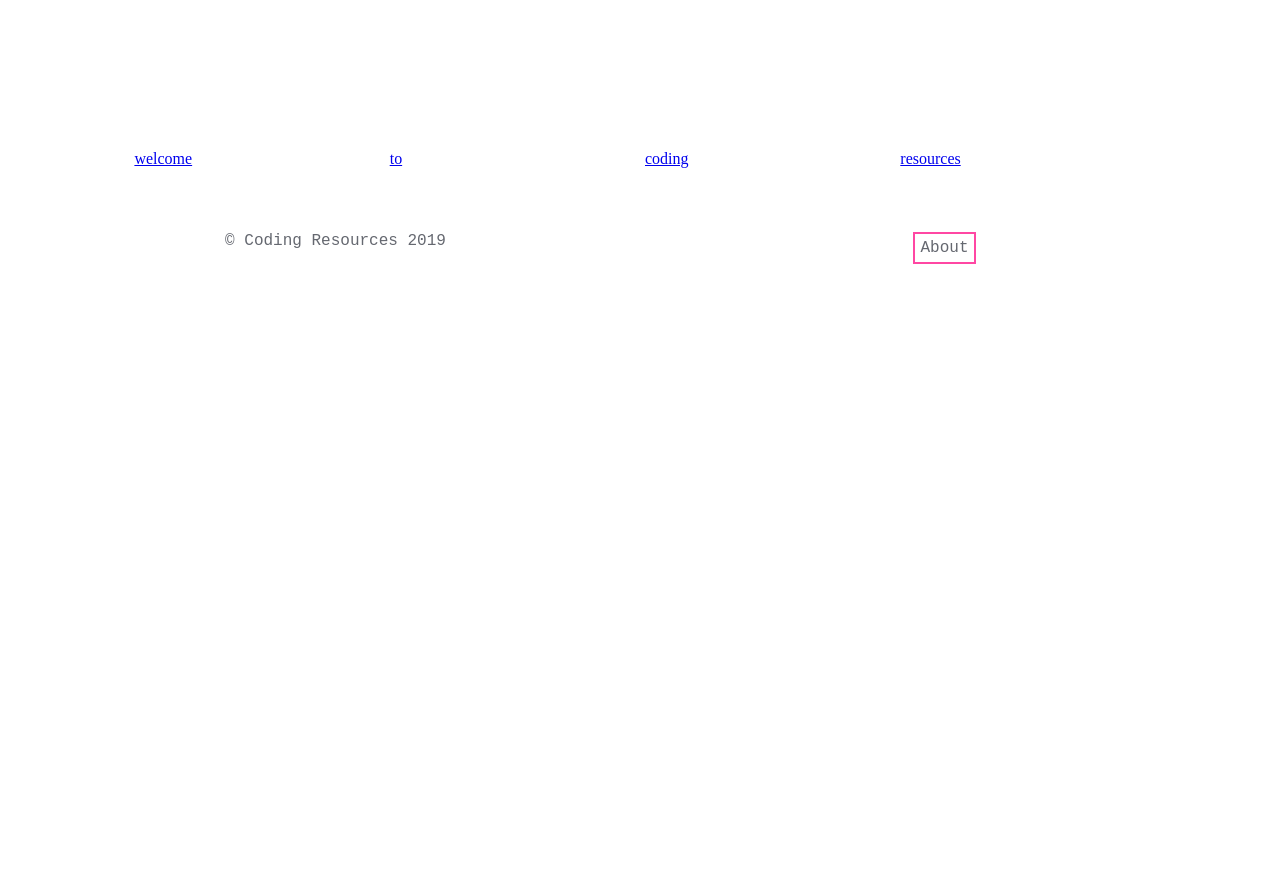
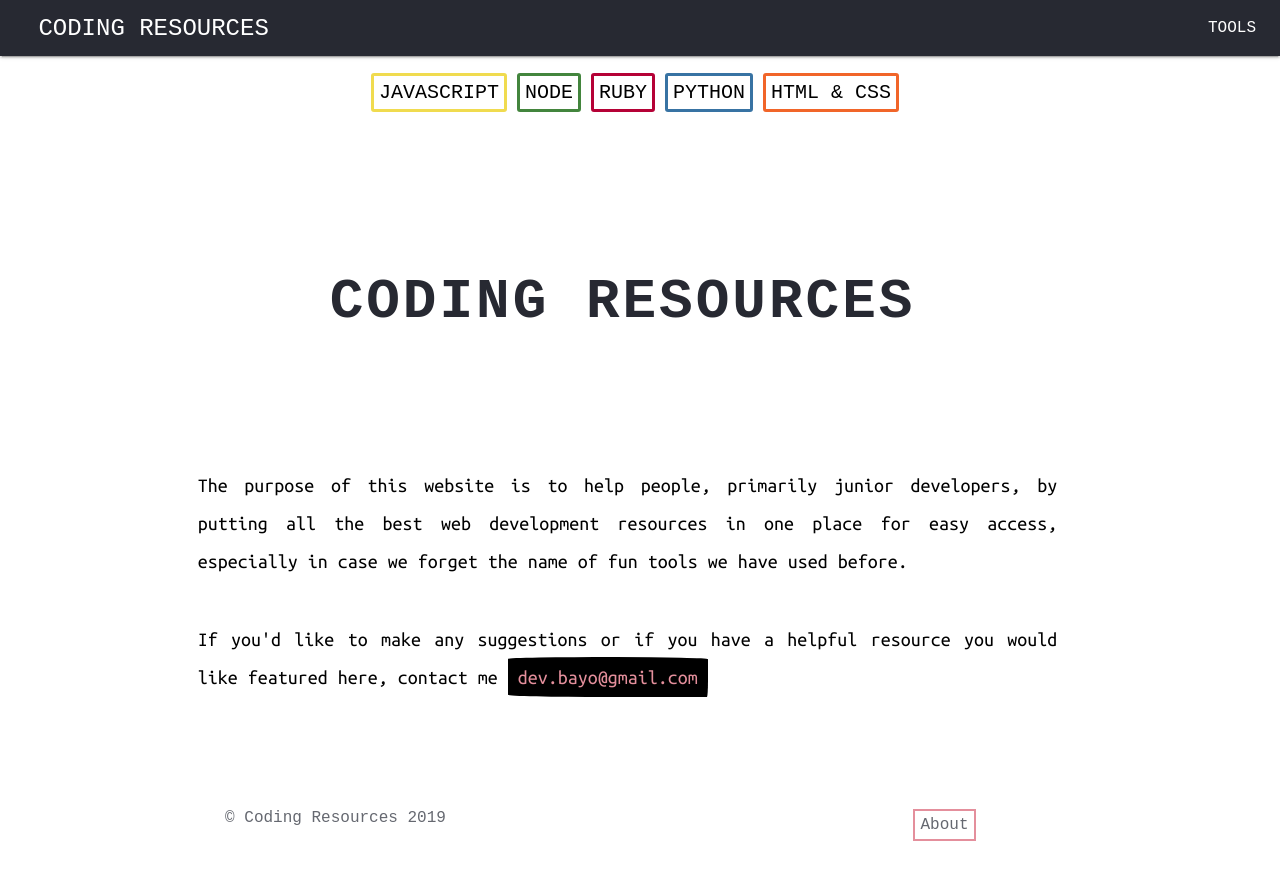
Before and after one commit to Bayo19/Gatsby-website, a Gatsby site: page / in a window 1280 px wide. Before the commit the page ends 800 px from the top, so only its background shows below. Built offline with nearby package versions, Linux system fonts and the light colour scheme; Gatsby itself is replaced by a stand-in of ours; a web font is replaced by a local one.

Commit message:
final commit for MVP

```diff
--- a/package.json
+++ b/package.json
@@ -14,13 +14,16 @@
     "test": "echo \"Write tests! -> https://gatsby.dev/unit-testing\" && exit 1"
   },
   "dependencies": {
+    "animate.css": "^3.7.2",
     "gatsby": "^2.18.4",
     "gatsby-plugin-react-helmet": "^3.0.12",
     "gatsby-plugin-sass": "^2.1.24",
     "node-sass": "^4.13.0",
     "react": "^16.12.0",
     "react-dom": "^16.12.0",
-    "react-helmet": "^5.2.0"
+    "react-helmet": "^5.2.0",
+    "react-router-dom": "^5.1.2",
+    "wowjs": "^1.1.3"
   },
   "devDependencies": {
     "prettier": "^1.19.1"
--- a/src/components/about.module.scss
+++ b/src/components/about.module.scss
@@ -1,9 +1,10 @@
+@import url('https://fonts.googleapis.com/css?family=Ubuntu+Mono&display=swap');
 .noStyle {
     text-decoration: none;
     color: rgb(228, 143, 156);
     background: black;
     padding: 10px;
-    border-radius: 97% 64% 31% 3% / 58% 10% 73% 10%;
+    border-radius: 97% 84% 1% 88% / 8% 10% 73% 10%;
 }
 
 .content {
--- a/src/components/body.module.scss
+++ b/src/components/body.module.scss
@@ -1,3 +1,5 @@
+@import url('https://fonts.googleapis.com/css?family=Ubuntu+Mono&display=swap');
+@import url('https://fonts.googleapis.com/css?family=Dancing+Script&display=swap');
 .content {
     display: grid;
     grid-template-columns: repeat(4, 1fr);
--- a/src/components/footer.js
+++ b/src/components/footer.js
@@ -11,7 +11,7 @@ const Footer = () => {
 </div>
 
 <div className={Footy.footerItem}>
-<Link className={Footy.footyLink}to="/about">About</Link>
+<Link className={Footy.footyLink} to="/about">About</Link>
 </div>
 
 </footer>
--- a/src/components/footer.module.scss
+++ b/src/components/footer.module.scss
@@ -22,7 +22,7 @@
 .footyLink {
     display: inline-block;
     color: #656870;
-    border: 2px solid #ff47a3;
+    border: 2px solid rgb(228, 143, 156);
     padding: 5px;
     text-decoration: none;
 }
--- a/src/components/header.js
+++ b/src/components/header.js
@@ -11,7 +11,7 @@ const Header = (props) => {
             <div className={headerStyles.toolbarToggleButton}>
              <DrawerToggleButton  click={props.drawerClickHandler}/>
             </div>
-            <div className={headerStyles.toolbarLogo}><a href="/">Coding Resources</a></div>
+            <div className={headerStyles.toolbarLogo}><Link to="/">Coding Resources</Link></div>
             <div className={headerStyles.spacer}></div>
             <div className={headerStyles.toolbarNavItems}>
                 <ul>
--- a/src/components/header.module.scss
+++ b/src/components/header.module.scss
@@ -1,3 +1,4 @@
+@import url('https://fonts.googleapis.com/css?family=Nanum+Gothic+Coding&display=swap');
 .toolbar {
     position: fixed;
     z-index: 1;
@@ -6,8 +7,9 @@
     width: 100%;
     background: #272932;
     height: 56px;
-    font-family: 'Roboto Mono', monospace;
+    font-family: 'Nanum Gothic Coding', monospace;
     text-transform: uppercase;
+    box-shadow: 0 2px 2px 0 rgba(0, 0, 0, 0.14), 0 1px 5px 0 rgba(0, 0, 0, 0.12), 0 3px 1px -2px rgba(0, 0, 0, 0.2);
 }
 
 .toolbarNavigation {
--- a/src/components/jsbody.module.scss
+++ b/src/components/jsbody.module.scss
@@ -1,3 +1,5 @@
+@import url('https://fonts.googleapis.com/css?family=Nanum+Gothic&display=swap');
+@import url('https://fonts.googleapis.com/css?family=Ubuntu+Mono&display=swap');
 .content {
     display: grid;
     grid-template-columns: repeat(4, 1fr);
--- a/src/pages/index.js
+++ b/src/pages/index.js
@@ -1,21 +1,26 @@
 import React from "react"
 import Layout from '../components/layout'
-import Footer from '../components/footer'
-import Index from '../components/index.module.scss'
+import Abouty from '../components/about.module.scss'
 
 
 const IndexPage = () => {
     return (
-        <div>
-            <div className={Index.container}>
-            <div class="itemu item1 animated bounceInLeft "><p><span class="random1"><a href="about.ejs">welcome</a></span></p></div>
-    <div class="itemu item2 animated bounceInDown "><p><span class="random2"><a href="tools.ejs">to</a></span></p></div>
-    <div class="itemu item3 animated bounceInDown "><p><span class="random3"><a href="jspage.ejs">coding</a></span></p></div>
-    <div class="itemu item4 animated bounceInDown "><p><span class="random4"><a href="tools.ejs">resources</a></span></p></div>
-            </div>
+        <Layout>
+            <div className={Abouty.content}>
+        <main>
+            <div className={Abouty.piece}>
+                <div className={Abouty.title}>
+                    <h1 className={Abouty.aboutHead}>Coding Resources</h1>
+                </div>
+                <div className={Abouty.paragraph}>
+                   <p className={Abouty.para1}>The purpose of this website is to help people, primarily junior developers, by putting all the best web development resources in one place for easy access, especially in case we forget the name of fun tools we have used before.</p>
 
-            <Footer />
-        </div>
+<p>If you'd like to make any suggestions or if you have a helpful resource you would like featured here, contact me <a className={Abouty.noStyle} href="mailto:dev.bayo@gmail.com">dev.bayo@gmail.com</a></p>
+                </div>
+                </div>
+                </main>
+                </div>
+        </Layout>
     )
 }
 
```
Also changed, not shown: 1 other file.
